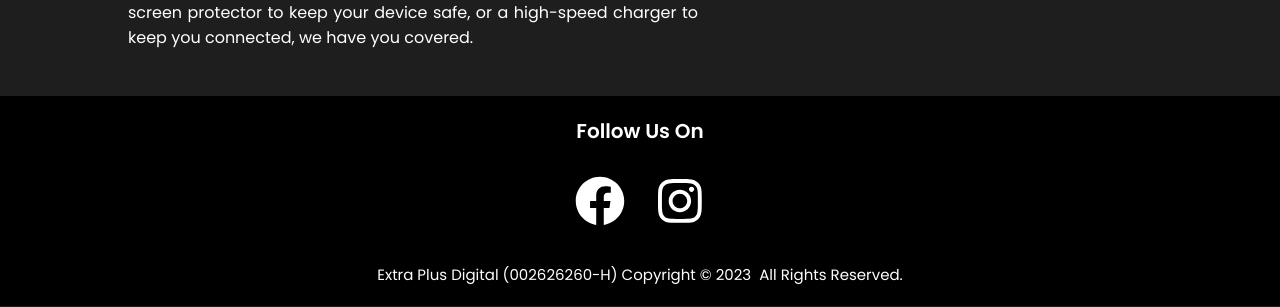
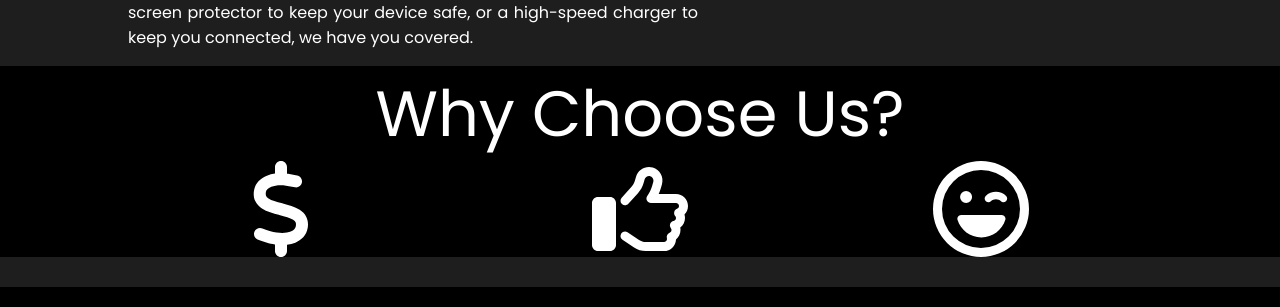
Before and after one commit to Sodiumchloridy/superhero-gadget, a Next.js app: page /about-us in a window 1280 px wide. Shown: the part 966-1273 px from the top of the page. Built offline with nearby package versions, Linux system fonts and the light colour scheme.

Commit message:
updated files

```diff
--- a/app/about-us/about-us.css
+++ b/app/about-us/about-us.css
@@ -41,7 +41,7 @@
     text-align: left;
 }
 
-/* Main */
+/* Main Section */
 .about-us .section-wrapper {
     display: flex;
     gap: 50px;
@@ -96,3 +96,36 @@
         height: auto;
     }
 }
+
+/* Why Us Section */
+.about-us .why-us {
+    box-sizing: border-box;
+    width: 100%;
+    background-color: #000;
+}
+
+.about-us .why-us .title {
+    text-align: center;
+    font-size: clamp(1rem, 5vw, 5rem);
+    margin: 0;
+}
+
+.about-us .grid-container {
+    display: grid;
+    grid-template-columns: repeat(3, 1fr);
+    align-items: center;
+    align-items: center;
+    margin-left: clamp(10px, 10vw, 10vw);
+    margin-right: clamp(10px, 10vw, 10vw);
+}
+
+.about-us .grid-item {
+    display: flex;
+    flex-direction: column;
+}
+
+.about-us .grid-item svg {
+    width: 6rem;
+    height: auto;
+    margin: 0 auto;
+}
--- a/app/about-us/page.tsx
+++ b/app/about-us/page.tsx
@@ -79,6 +79,26 @@ export default function AboutUs(){
                         <img src="https://i.ibb.co/vz5WTfs/balkouras-nicos-5yl-Xkp-d-Zng-unsplash.webp" alt="" />
                     </div>
                 </div>
+                <div className="why-us">
+                    <div className="title">Why Choose Us?</div>
+                    <div className="grid-container">
+                        <div className="grid-item">
+                            <svg xmlns="http://www.w3.org/2000/svg" viewBox="0 0 512 512">
+                                <path fill='#FFFFFF' d="M160 0c17.7 0 32 14.3 32 32V67.7c1.6 .2 3.1 .4 4.7 .7c.4 .1 .7 .1 1.1 .2l48 8.8c17.4 3.2 28.9 19.9 25.7 37.2s-19.9 28.9-37.2 25.7l-47.5-8.7c-31.3-4.6-58.9-1.5-78.3 6.2s-27.2 18.3-29 28.1c-2 10.7-.5 16.7 1.2 20.4c1.8 3.9 5.5 8.3 12.8 13.2c16.3 10.7 41.3 17.7 73.7 26.3l2.9 .8c28.6 7.6 63.6 16.8 89.6 33.8c14.2 9.3 27.6 21.9 35.9 39.5c8.5 17.9 10.3 37.9 6.4 59.2c-6.9 38-33.1 63.4-65.6 76.7c-13.7 5.6-28.6 9.2-44.4 11V480c0 17.7-14.3 32-32 32s-32-14.3-32-32V445.1c-.4-.1-.9-.1-1.3-.2l-.2 0 0 0c-24.4-3.8-64.5-14.3-91.5-26.3c-16.1-7.2-23.4-26.1-16.2-42.2s26.1-23.4 42.2-16.2c20.9 9.3 55.3 18.5 75.2 21.6c31.9 4.7 58.2 2 76-5.3c16.9-6.9 24.6-16.9 26.8-28.9c1.9-10.6 .4-16.7-1.3-20.4c-1.9-4-5.6-8.4-13-13.3c-16.4-10.7-41.5-17.7-74-26.3l-2.8-.7 0 0C119.4 279.3 84.4 270 58.4 253c-14.2-9.3-27.5-22-35.8-39.6c-8.4-17.9-10.1-37.9-6.1-59.2C23.7 116 52.3 91.2 84.8 78.3c13.3-5.3 27.9-8.9 43.2-11V32c0-17.7 14.3-32 32-32z"/>
+                            </svg>
+                        </div>
+                        <div className="grid-item">
+                            <svg xmlns="http://www.w3.org/2000/svg" viewBox="0 0 512 512">
+                                <path fill='#FFFFFF' d="M323.8 34.8c-38.2-10.9-78.1 11.2-89 49.4l-5.7 20c-3.7 13-10.4 25-19.5 35l-51.3 56.4c-8.9 9.8-8.2 25 1.6 33.9s25 8.2 33.9-1.6l51.3-56.4c14.1-15.5 24.4-34 30.1-54.1l5.7-20c3.6-12.7 16.9-20.1 29.7-16.5s20.1 16.9 16.5 29.7l-5.7 20c-5.7 19.9-14.7 38.7-26.6 55.5c-5.2 7.3-5.8 16.9-1.7 24.9s12.3 13 21.3 13L448 224c8.8 0 16 7.2 16 16c0 6.8-4.3 12.7-10.4 15c-7.4 2.8-13 9-14.9 16.7s.1 15.8 5.3 21.7c2.5 2.8 4 6.5 4 10.6c0 7.8-5.6 14.3-13 15.7c-8.2 1.6-15.1 7.3-18 15.1s-1.6 16.7 3.6 23.3c2.1 2.7 3.4 6.1 3.4 9.9c0 6.7-4.2 12.6-10.2 14.9c-11.5 4.5-17.7 16.9-14.4 28.8c.4 1.3 .6 2.8 .6 4.3c0 8.8-7.2 16-16 16H286.5c-12.6 0-25-3.7-35.5-10.7l-61.7-41.1c-11-7.4-25.9-4.4-33.3 6.7s-4.4 25.9 6.7 33.3l61.7 41.1c18.4 12.3 40 18.8 62.1 18.8H384c34.7 0 62.9-27.6 64-62c14.6-11.7 24-29.7 24-50c0-4.5-.5-8.8-1.3-13c15.4-11.7 25.3-30.2 25.3-51c0-6.5-1-12.8-2.8-18.7C504.8 273.7 512 257.7 512 240c0-35.3-28.6-64-64-64l-92.3 0c4.7-10.4 8.7-21.2 11.8-32.2l5.7-20c10.9-38.2-11.2-78.1-49.4-89zM32 192c-17.7 0-32 14.3-32 32V448c0 17.7 14.3 32 32 32H96c17.7 0 32-14.3 32-32V224c0-17.7-14.3-32-32-32H32z"/>
+                            </svg>
+                        </div>
+                        <div className="grid-item">
+                            <svg xmlns="http://www.w3.org/2000/svg" viewBox="0 0 512 512">
+                                <path fill='#FFFFFF' d="M464 256A208 208 0 1 0 48 256a208 208 0 1 0 416 0zM0 256a256 256 0 1 1 512 0A256 256 0 1 1 0 256zm130.7 57.9c-4.2-13.6 7.1-25.9 21.3-25.9H364.5c14.2 0 25.5 12.4 21.3 25.9C369 368.4 318.2 408 258.2 408s-110.8-39.6-127.5-94.1zM144.4 192a32 32 0 1 1 64 0 32 32 0 1 1 -64 0zm165.8 21.7c-7.6 8.1-20.2 8.5-28.3 .9s-8.5-20.2-.9-28.3c14.5-15.5 35.2-22.3 54.6-22.3s40.1 6.8 54.6 22.3c7.6 8.1 7.1 20.7-.9 28.3s-20.7 7.1-28.3-.9c-5.5-5.8-14.8-9.7-25.4-9.7s-19.9 3.8-25.4 9.7z"/>
+                            </svg>
+                        </div>
+                    </div>
+                </div>
             </main>
         </PageWrapper>
 
```
